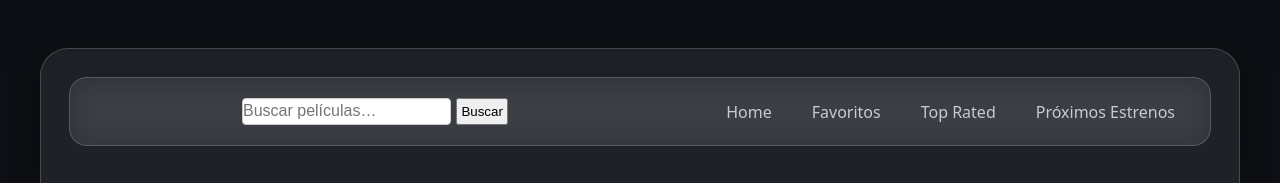
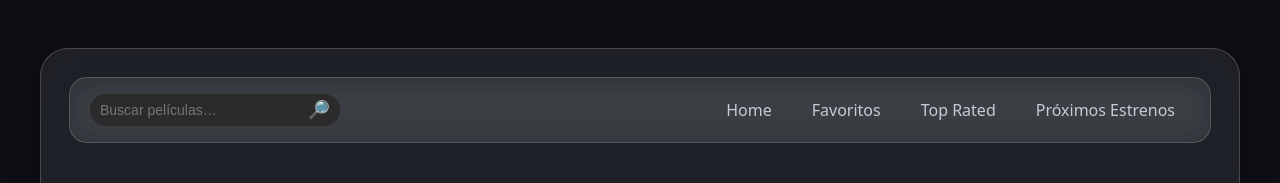
Before and after one commit to ampivilte/g8proyecto, a React (Create React App) app in the folder proyecto/: page / in a window 1280 px wide. Shown: the top 183 px of the page. Built offline with nearby package versions, Linux system fonts and the light colour scheme; no server answers.

Commit message:
cambio css buscador

```diff
--- a/proyecto/src/Components/Header/Header.css
+++ b/proyecto/src/Components/Header/Header.css
@@ -65,3 +65,30 @@
     background: rgba(255,255,255,0.12);
     border-color: rgba(255,255,255,0.22);
   }
+
+  /*buscador*/
+  .buscador {
+    display: flex;
+    align-items: center;
+    background-color: #2b2b2b;
+    border-radius: 20px;
+    padding: 5px 10px;
+    width: 250px;
+  }
+
+  .buscador input {
+    flex: 1;
+    border: none;
+    outline: none;
+    background: transparent;
+    color: #fff;
+    font-size: 14px;
+  }
+
+  .enter {
+    background: transparent;
+    border: none;
+    color: #fff;
+    font-size: 18px;
+    cursor: pointer;
+  }
--- a/proyecto/src/Components/Header/Header.js
+++ b/proyecto/src/Components/Header/Header.js
@@ -6,18 +6,15 @@ function Header() {
     return (
         <header className="app-header">
             <div>
-
+                <form action="/search-results" method="GET" className="buscador">
+                        <input
+                            type="text"
+                            name=  "searchData"
+                            placeholder=  "Buscar películas…"
+                        />
+                        <button type="submit" className='enter'>🔎</button>
+                    </form>
             </div>
-            <form action="/search-results" method="GET" className="search-form">
-                    <input
-                        type="text"
-                        name=  "searchData"
-                        placeholder=  "Buscar películas…"
-                    />
-                    <button type="submit">Buscar</button>
-                </form>
-
-
             <nav>
                 <ul>
                     <li><Link to="/"> Home </Link></li>
```
